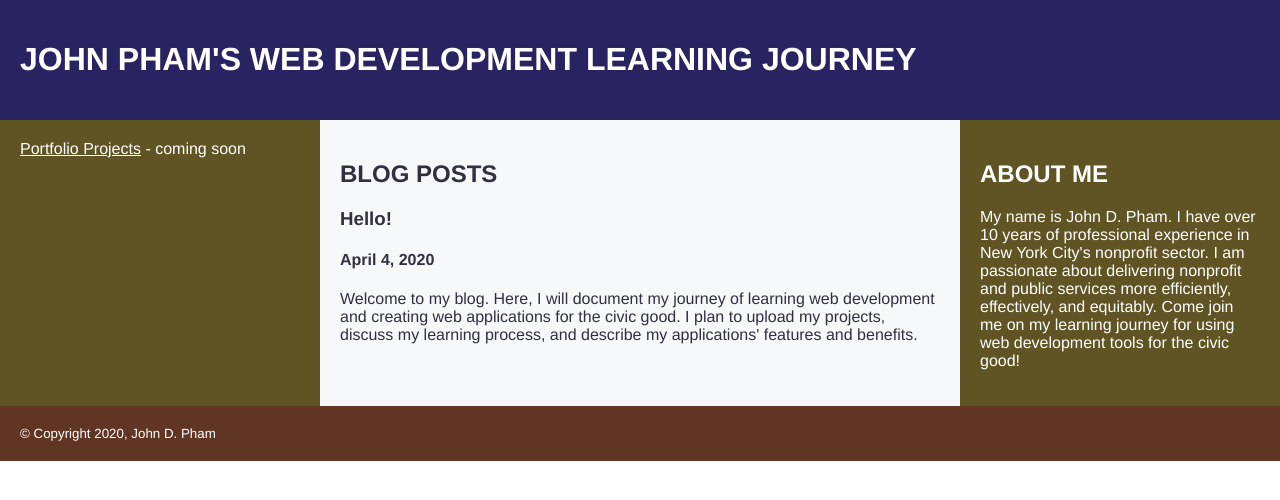
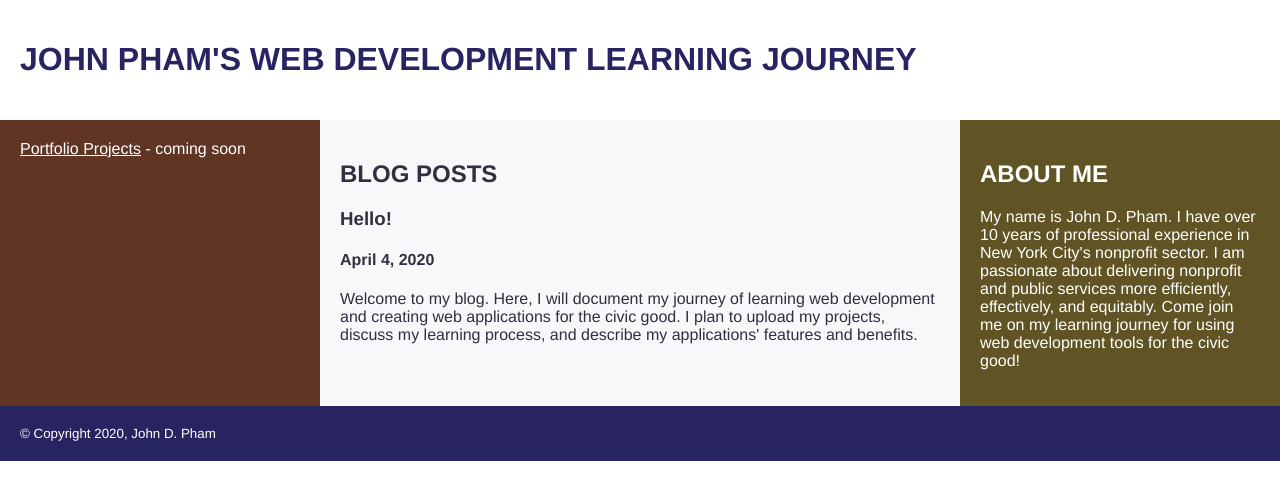
Before and after one commit to johnpham0527/blog, a PHP site: page / in a window 1280 px wide. Shown: the top 500 px of the page. Run offline with PHP 8.4, Linux system fonts and the light colour scheme.

Commit message:
Tweak color scheme

```diff
--- a/grid.css
+++ b/grid.css
@@ -26,8 +26,8 @@ h1, h2 {
 }
 
 header {
-    background: #282461;
-    color: white;
+    background: white;
+    color: #282461;
     grid-column: 1 / 13;
 }
 
@@ -43,7 +43,7 @@ aside {
 }
 
 nav {
-  background: #615424;
+    background: #613524;
   color: white;
   grid-column: 1 / 4;
 }
@@ -56,7 +56,7 @@ main, nav {
 }
 
 footer {
-  background: #613524;
+  background: #282461;
   grid-column: 1 / 13;
   color: white;
 }
```
